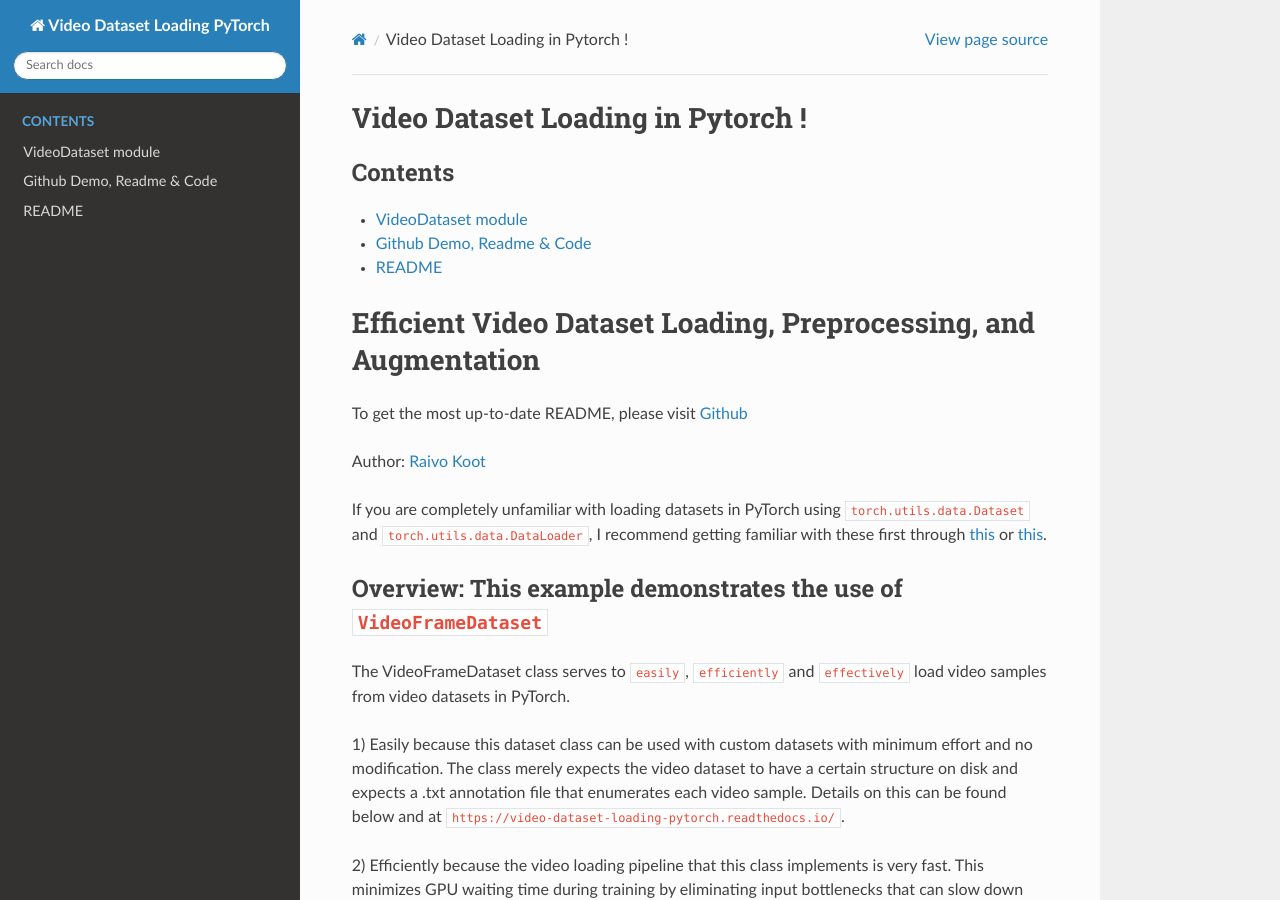
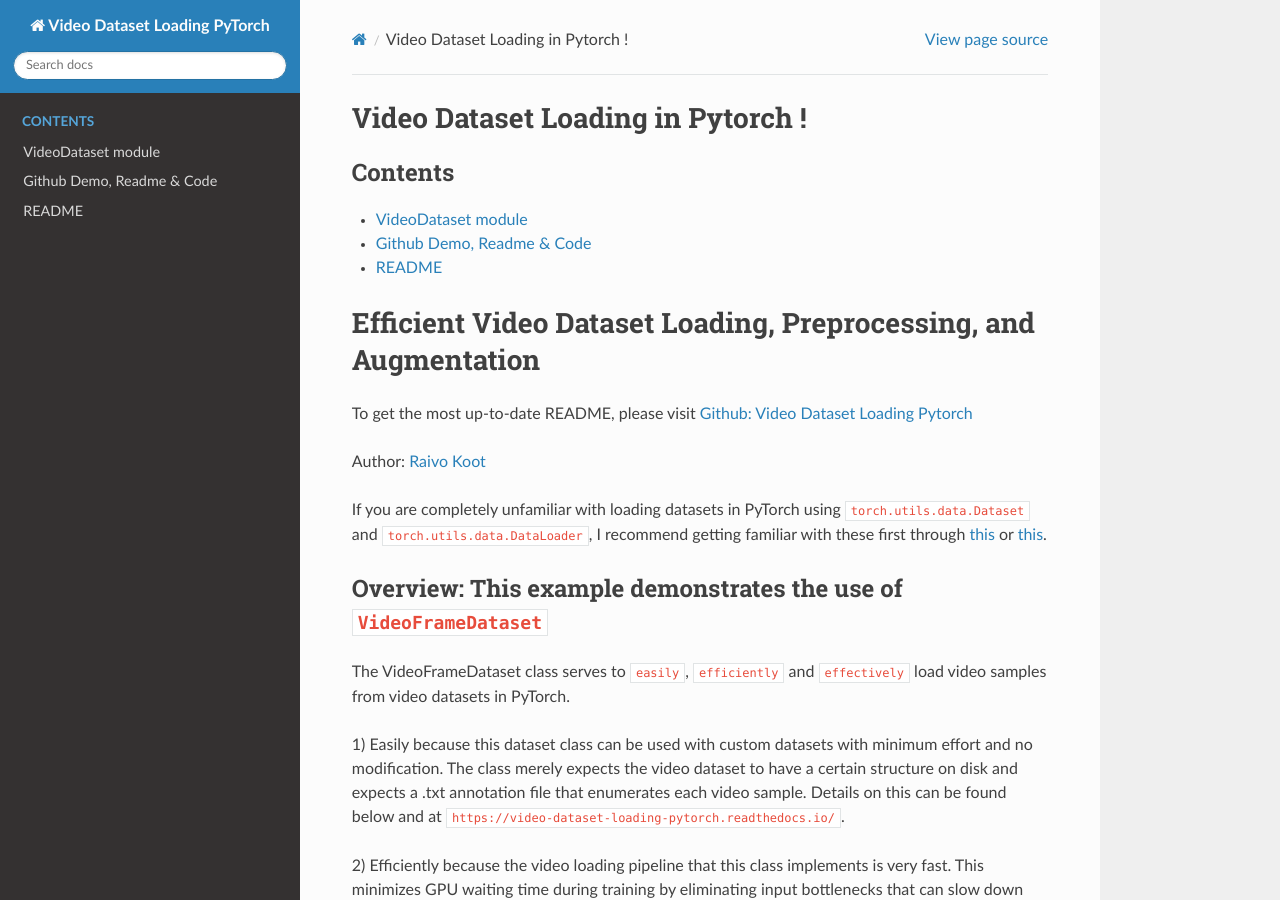
Before and after one commit to RaivoKoot/Video-Dataset-Loading-Pytorch, a Sphinx documentation site: the page built from docs/source/index.rst, in a window 1280 px wide and 900 px high. Built offline with Sphinx 7.4.7 and the Read the Docs theme 2.0.0, drawn with Linux system fonts in a browser that asks for light colours; pages that are not in the unit, such as notebooks, are missing from menus.

Commit message:
Update index.rst

```diff
--- a/docs/source/index.rst
+++ b/docs/source/index.rst
@@ -17,7 +17,7 @@
 
 Efficient Video Dataset Loading, Preprocessing, and Augmentation
 ========================================================================
-To get the most up-to-date README, please visit `Github <https://github.com/RaivoKoot/Video-Dataset-Loading-Pytorch>`__
+To get the most up-to-date README, please visit `Github: Video Dataset Loading Pytorch <https://github.com/RaivoKoot/Video-Dataset-Loading-Pytorch>`__
 
 Author: `Raivo Koot <https://github.com/RaivoKoot>`__
 
```
